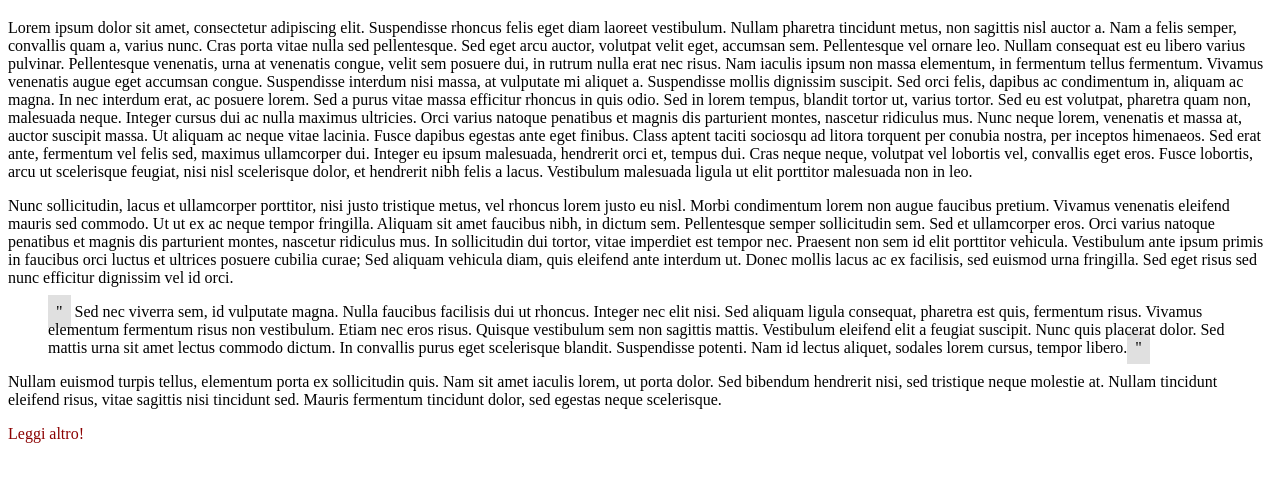
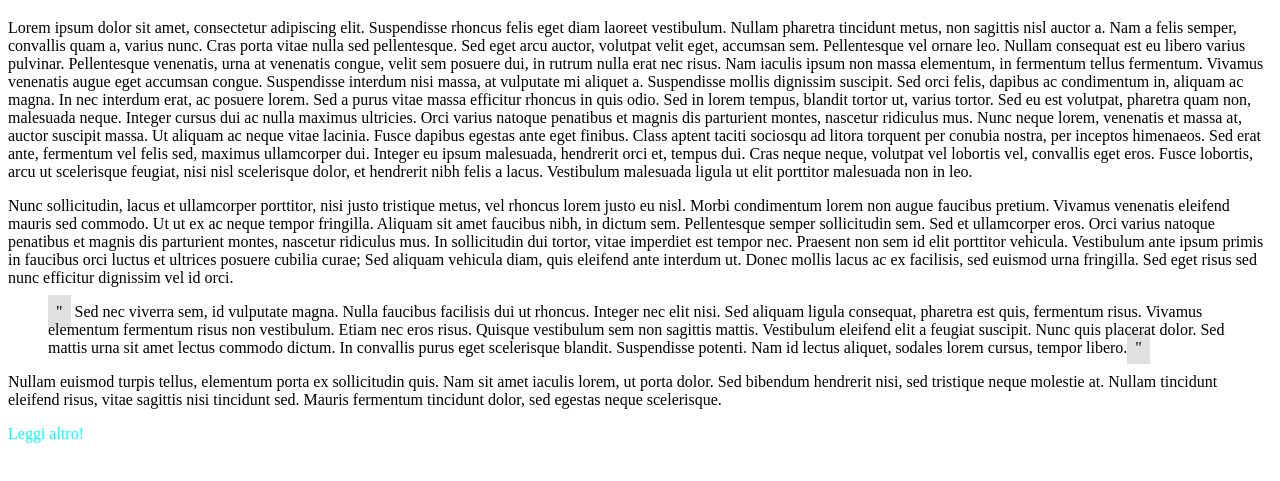
Before and after one commit to mikedarmand/css, a plain HTML site: page es_9_pseudoclassi_pseudoelementi/start/index.html in a window 1280 px wide. In both pictures the pointer is over the link "Leggi altro!". Shown: the part 61-542 px from the top of the page. Drawn offline with Linux system fonts and the light colour scheme.

Commit message:
adding pseudo elementi e pseudo class

```diff
--- a/es_9_pseudoclassi_pseudoelementi/start/index.html
+++ b/es_9_pseudoclassi_pseudoelementi/start/index.html
@@ -50,7 +50,7 @@
 			dolor. Sed bibendum hendrerit nisi, sed tristique neque molestie at. Nullam tincidunt eleifend risus, vitae
 			sagittis nisi tincidunt sed. Mauris fermentum tincidunt dolor, sed egestas neque scelerisque.</p>
 
-		<a href="#">Leggi altro!</a>
+		<a href="#" class="link">Leggi altro!</a>
 	</body>
 
 </html>
--- a/es_9_pseudoclassi_pseudoelementi/start/style.css
+++ b/es_9_pseudoclassi_pseudoelementi/start/style.css
@@ -23,3 +23,6 @@ a {
 		background-color: gold;
 		margin: 8px;
 }
+.link:hover{
+   color: aqua;
+}
```
